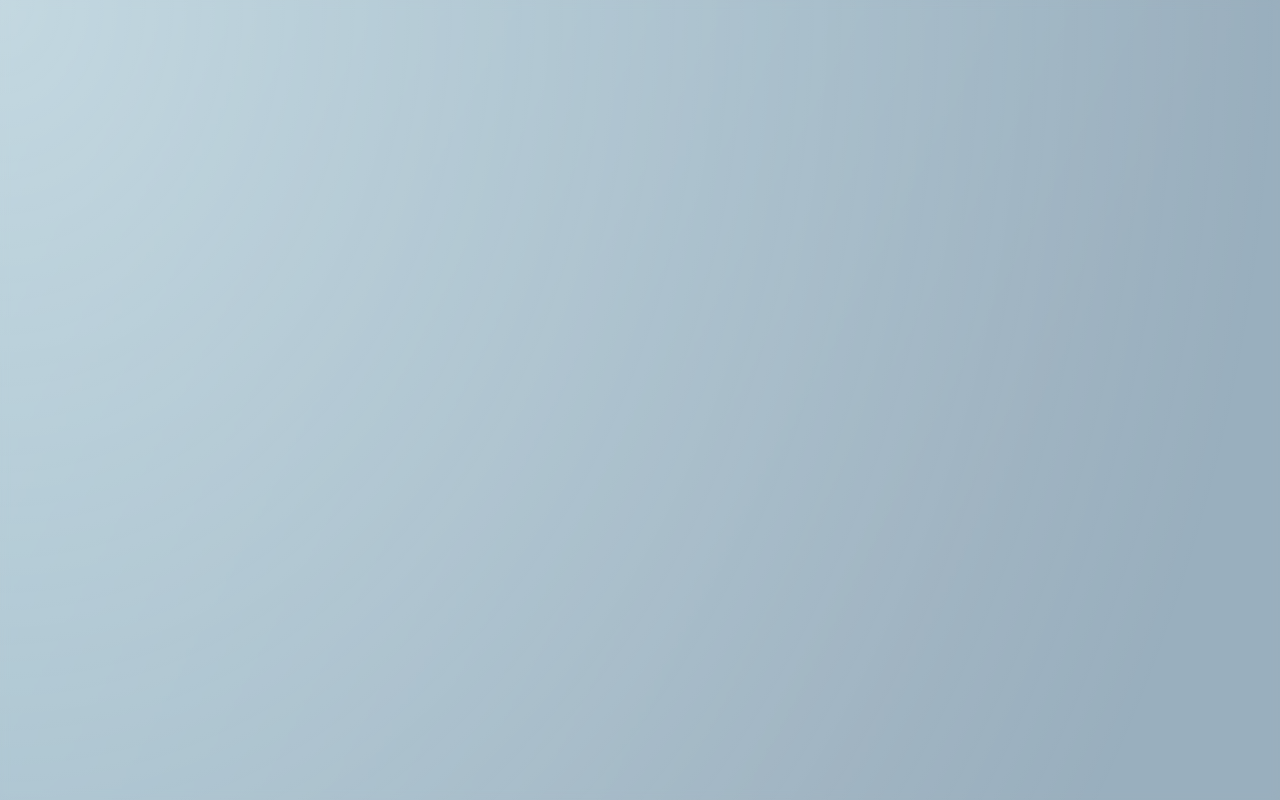
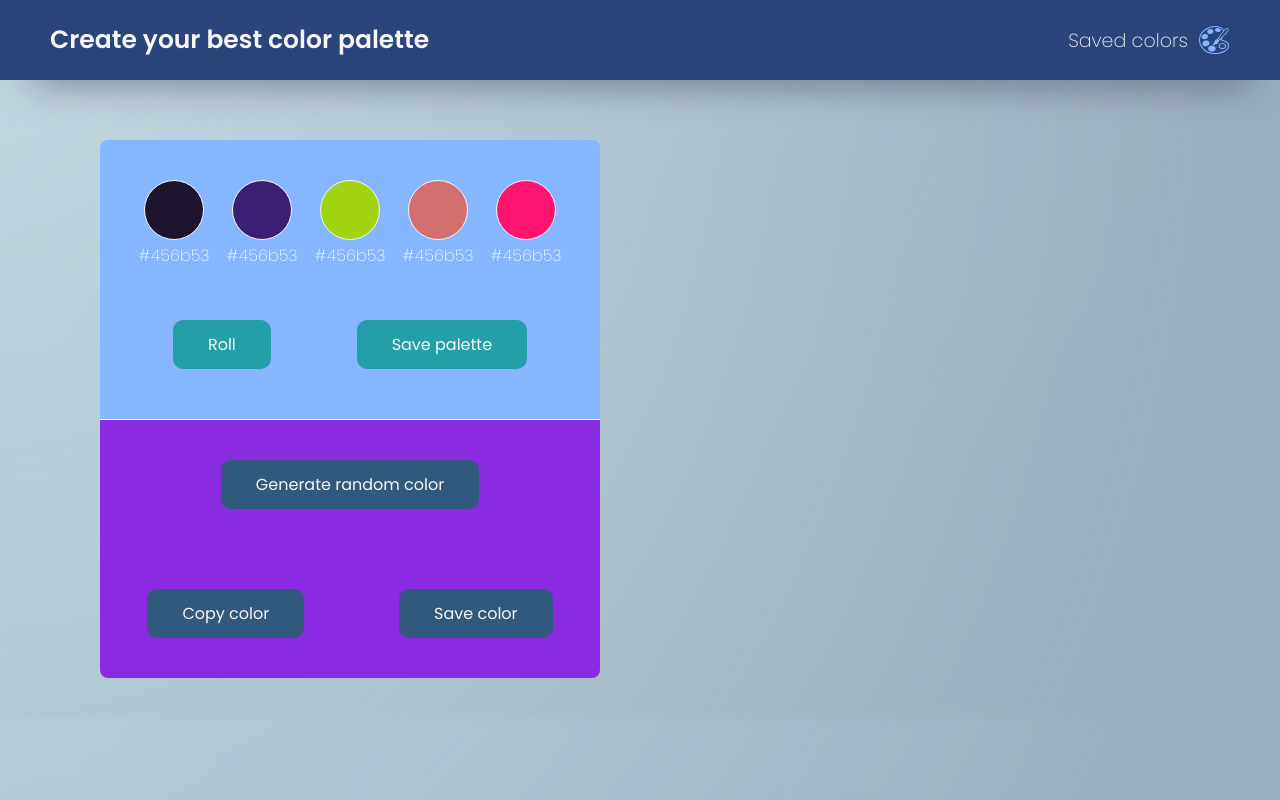
Before and after one commit to kamil0002/color-picker, a React (Create React App) app: page / in a window 1280 px wide. Built offline with nearby package versions, Linux system fonts and the light colour scheme.

Commit message:
Color palette generator created

```diff
--- a/public/index.html
+++ b/public/index.html
@@ -10,24 +10,11 @@
       content="Web site created using create-react-app"
     />
     <link rel="apple-touch-icon" href="%PUBLIC_URL%/logo192.png" />
-    <!--
-      manifest.json provides metadata used when your web app is installed on a
-      user's mobile device or desktop. See https://developers.google.com/web/fundamentals/web-app-manifest/
-    -->
     <link rel="manifest" href="%PUBLIC_URL%/manifest.json" />
-    <!--
-      Notice the use of %PUBLIC_URL% in the tags above.
-      It will be replaced with the URL of the `public` folder during the build.
-      Only files inside the `public` folder can be referenced from the HTML.
-
-      Unlike "/favicon.ico" or "favicon.ico", "%PUBLIC_URL%/favicon.ico" will
-      work correctly both with client-side routing and a non-root public URL.
-      Learn how to configure a non-root public URL by running `npm run build`.
-    -->
     <link rel="preconnect" href="https://fonts.googleapis.com" />
     <link rel="preconnect" href="https://fonts.gstatic.com" crossorigin />
     <link
-      href="https://fonts.googleapis.com/css2?family=Poppins:wght@300;400;600&display=swap"
+      href="https://fonts.googleapis.com/css2?family=Poppins:wght@200;400;600&display=swap"
       rel="stylesheet"
     />
     <title>Color generator</title>
@@ -35,15 +22,5 @@
   <body>
     <noscript>You need to enable JavaScript to run this app.</noscript>
     <div id="root"></div>
-    <!--
-      This HTML file is a template.
-      If you open it directly in the browser, you will see an empty page.
-
-      You can add webfonts, meta tags, or analytics to this file.
-      The build step will place the bundled scripts into the <body> tag.
-
-      To begin the development, run `npm start` or `yarn start`.
-      To create a production bundle, use `npm run build` or `yarn build`.
-    -->
   </body>
 </html>
--- a/src/App.js
+++ b/src/App.js
@@ -2,6 +2,7 @@ import styled, { ThemeProvider } from 'styled-components';
 import Root from './pages/Root';
 import GlobalStyles from './theme/GlobalStyles';
 import theme from './theme/theme';
+import Navigation from './components/Navigation/Navigation';
 
 const Overlay = styled.div`
   position: fixed;
@@ -12,6 +13,7 @@ const Overlay = styled.div`
     rgba(255, 255, 255, 0.06) 100%
   );
   backdrop-filter: blur(4px);
+  z-index: -1;
 `;
 
 function App() {
@@ -19,6 +21,7 @@ function App() {
     <div>
       <GlobalStyles />
       <ThemeProvider theme={theme}>
+        <Navigation />
         <Overlay />
         <Root />
       </ThemeProvider>
--- /dev/null
+++ b/src/components/Button/Button.js
@@ -0,0 +1,31 @@
+import styled, { css } from 'styled-components';
+
+const Button = styled.div`
+  cursor: pointer;
+  background-color: ${({ theme }) => theme.colorPrimary};
+  border-radius: 10px;
+  padding: 12px 35px;
+  display: flex;
+  justify-content: center;
+  align-items: center;
+  color: ${({ theme }) => theme.fontColor};
+  transition: all 200ms;
+
+  ${({ randomColor }) =>
+    randomColor &&
+    css`
+      background-color: #31597d;
+      align-self: center;
+    `}
+
+  &:hover {
+    transform: translateY(-4%);
+    box-shadow: 0 2px 5px 0 rgb(0 0 0 / 40%);
+  }
+
+  &:active {
+    transform: translateY(0);
+    box-shadow: 0 2px 3px 0 rgb(0 0 0 / 15%);
+  }
+`;
+export default Button;
--- /dev/null
+++ b/src/components/ColorGenerator/ColorGenerator.js
@@ -0,0 +1,118 @@
+import React from 'react';
+import styled from 'styled-components';
+import Button from '../Button/Button';
+
+const Wrapper = styled.div`
+  max-width: 500px;
+`;
+
+const PaletteWrapper = styled.div`
+  background-color: #85b6ff;
+  z-index: 1;
+  padding: 40px 30px 50px;
+  border-bottom: 1px solid ${({ theme }) => theme.fontColor};
+  border-radius: 8px 8px 0 0;
+`;
+
+const ColorsPalette = styled.div`
+  display: grid;
+  grid-template-columns: repeat(5, 1fr);
+  justify-content: space-between;
+
+  @media only screen and (max-width: 700px) {
+    grid-template-columns: repeat(3, 1fr);
+    grid-template-rows: repeat(2, 1fr);
+    grid-row-gap: 40px;
+    position: relative;
+  }
+  @media only screen and (max-width: 500px) {
+   grid-template-columns: repeat(2, 1fr);
+    grid-template-rows: repeat(3, 1fr);
+  }
+
+`;
+
+const Color = styled.div`
+  width: 60px;
+  height: 60px;
+  border-radius: 50%;
+  border: 1px solid ${({ theme }) => theme.fontColor};
+  background-color: ${({ color }) => `rgb(${color})`};
+  position: relative;
+  justify-self: center;
+
+  @media only screen and (max-width: 500px) {
+   &:last-of-type {
+     position: absolute;
+     bottom: 0;
+  }
+}
+`;
+
+const ColorHex = styled.span`
+  position: absolute;
+  bottom: -50%;
+  left: 50%;
+  transform: translateX(-50%);
+  font-weight: ${({ theme }) => theme.fontThin};
+  color: ${({ theme }) => theme.fontColor};
+`;
+
+const ButtonGroup = styled.div`
+  display: flex;
+  justify-content: space-around;
+  margin-top: 80px;
+
+  @media only screen and (max-width: 500px) {
+      flex-direction: column;
+      height: 150px;
+  }
+`;
+
+const RandomColorWrapper = styled.div`
+  background-color: blueviolet;
+  display: flex;
+  flex-direction: column;
+  padding: 40px 0px;
+  border-radius: 0 0 8px 8px;
+`;
+
+const ColorGenerator = () => {
+  return (
+    <Wrapper>
+      <PaletteWrapper>
+        <ColorsPalette>
+          <Color color="29 21 45">
+            <ColorHex>#456b53</ColorHex>
+          </Color>
+          <Color color="59 31 115">
+            <ColorHex>#456b53</ColorHex>
+          </Color>
+          <Color color="159 212 15">
+            <ColorHex>#456b53</ColorHex>
+          </Color>
+          <Color color="211 111 111">
+            <ColorHex>#456b53</ColorHex>
+          </Color>
+          <Color color="255 20 111">
+            <ColorHex>#456b53</ColorHex>
+          </Color>
+        </ColorsPalette>
+        <ButtonGroup>
+          <Button>Roll</Button>
+          <Button>Save palette</Button>
+        </ButtonGroup>
+      </PaletteWrapper>
+
+      <RandomColorWrapper>
+        <Button randomColor>Generate random color</Button>
+        <ButtonGroup>
+          <Button randomColor>Copy color</Button>
+          <Button randomColor>Save color</Button>
+        </ButtonGroup>
+      </RandomColorWrapper>
+    </Wrapper>
+  );
+};
+
+export default ColorGenerator;
--- /dev/null
+++ b/src/components/Navigation/Navigation.js
@@ -0,0 +1,68 @@
+import React from 'react';
+import styled from 'styled-components';
+import PaletteIcon from './../../assets/paletteIcon.svg';
+
+const Wrapper = styled.div`
+  background-color: ${({ theme }) => theme.navColor};
+  width: 100%;
+  height: 80px;
+  display: flex;
+  align-items: center;
+  justify-content: space-between;
+  padding: 0 50px;
+  -webkit-box-shadow: 0px 29px 38px -31px rgba(66, 68, 90, 1);
+  -moz-box-shadow: 0px 29px 38px -31px rgba(66, 68, 90, 1);
+  box-shadow: 0px 29px 38px -31px rgba(66, 68, 90, 1);
+
+  @media only screen and (max-width: 500px) {
+    font-size: ${({theme}) => theme.fontSize.small};
+    padding: 0 25px;
+    height: 60px;
+  }
+`;
+
+const Header = styled.h1`
+  margin: 0;
+  color: ${({ theme }) => theme.fontColor};
+  font-size: ${({ theme }) => theme.fontSize.large};
+
+  @media only screen and (max-width: 700px) {
+    font-size: ${({ theme }) => theme.fontSize.regular};
+  }
+
+  @media only screen and (max-width: 500px) {
+    font-size: ${({theme}) => theme.fontSize.small};
+  }
+`;
+
+const SavedPalettes = styled.a`
+  color: ${({ theme }) => theme.fontColor};
+  font-size: ${({ theme }) => theme.fontSize.regular};
+  font-weight: ${({ theme }) => theme.fontThin};
+  display: flex;
+  align-items: center;
+  cursor: pointer;
+
+  span {
+    @media only screen and (max-width: 700px) {
+      display: none;
+    }
+  }
+`;
+const PaletteImage = styled.img`
+  margin-left: 10px;
+`;
+
+const Navigation = () => {
+  return (
+    <Wrapper>
+      <Header>Create your best color palette</Header>
+      <SavedPalettes>
+        <span>Saved colors</span>
+        <PaletteImage src={PaletteIcon} />
+      </SavedPalettes>
+    </Wrapper>
+  );
+};
+
+export default Navigation;
--- a/src/index.css
+++ /dev/null
@@ -1,13 +0,0 @@
-body {
-  margin: 0;
-  font-family: -apple-system, BlinkMacSystemFont, 'Segoe UI', 'Roboto', 'Oxygen',
-    'Ubuntu', 'Cantarell', 'Fira Sans', 'Droid Sans', 'Helvetica Neue',
-    sans-serif;
-  -webkit-font-smoothing: antialiased;
-  -moz-osx-font-smoothing: grayscale;
-}
-
-code {
-  font-family: source-code-pro, Menlo, Monaco, Consolas, 'Courier New',
-    monospace;
-}
--- a/src/index.js
+++ b/src/index.js
@@ -1,6 +1,5 @@
 import React from 'react';
 import ReactDOM from 'react-dom';
-import './index.css';
 import App from './App';
 
 ReactDOM.render(
--- a/src/jsconfig.json
+++ /dev/null
@@ -1,6 +0,0 @@
-{
-   "compilerOptions": {
-     "baseUrl": "src"
-   },
-   "include": ["src"]
- }
--- a/src/pages/Root.js
+++ b/src/pages/Root.js
@@ -1,11 +1,22 @@
-import React from 'react'
+import React from 'react';
+import styled from 'styled-components';
+import ColorGenerator from '../components/ColorGenerator/ColorGenerator';
+
+const Wrapper = styled.div`
+   padding: 60px 100px 40px;
+
+   @media only screen and (max-width: 700px) {
+      padding: 60px 50px 40px;
+  }
+
+`;
 
 const Root = () => {
-   return (
-      <div>
+  return (
+    <Wrapper>
+      <ColorGenerator />
+    </Wrapper>
+  );
+};
 
-      </div>
-   )
-}
-
-export default Root
+export default Root;
--- a/src/theme/GlobalStyles.js
+++ b/src/theme/GlobalStyles.js
@@ -12,12 +12,11 @@ const GlobalStyles = createGlobalStyle`
     }
 
     body {
-        padding-left: 150px;
+        margin: 0;
+        padding: 0;
         font-size: 1.6rem;
         font-family: 'Poppins';
         background-image: linear-gradient(116.82deg, rgba(107, 158, 180, 0.6885) 0%, rgba(25, 73, 107, 0.4675) 74.39%);
-        min-width: 100vw;
-        min-height: 100vh;
     }
 `;
 export default GlobalStyles;
--- a/src/theme/theme.js
+++ b/src/theme/theme.js
@@ -1,10 +1,13 @@
 const theme = {
-   colorPriamry: '#259FA7',
+   colorPrimary: '#259FA7',
    fontColor: '#F7F7F7',
    navColor: '#29457A',
+   fontThin: 200,
+   fontBold: 600,
    fontSize: {
-      regular: '2rem',
-      large: '2.8rem',
+      small: '1.5rem',
+      regular: '1.9rem',
+      large: '2.5rem',
    }
 }
 export default theme;
```
Also changed, not shown: src/assets/paletteIcon.svg (added).
